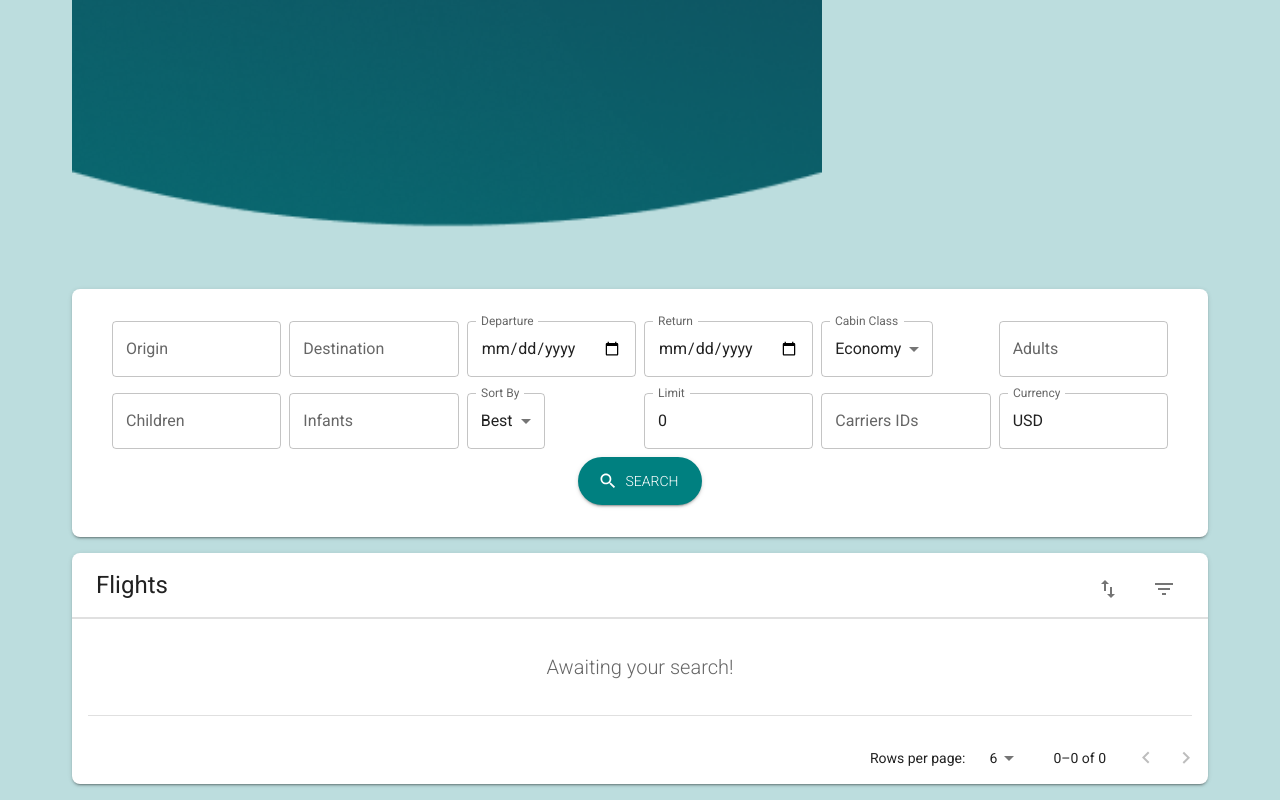
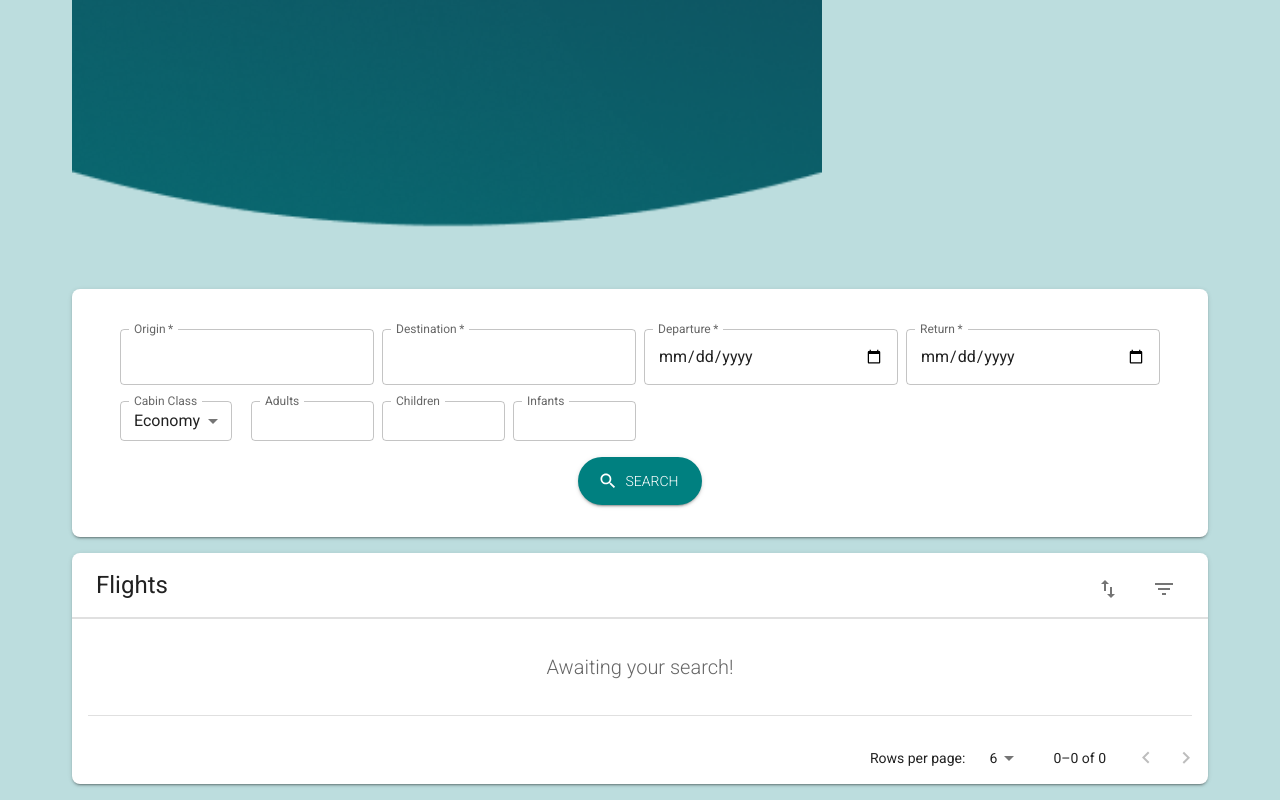
Before and after one commit to VincentAmante/flight-app, a Next.js app: page / in a window 1280 px wide. Shown: the part 2020-2820 px from the top of the page. Built offline with nearby package versions, Linux system fonts and the light colour scheme; what @mui/material-nextjs would draw is missing.

Commit message:
Update SearchForm.tsx
- Adjusted layout

```diff
--- a/components/SearchForm.tsx
+++ b/components/SearchForm.tsx
@@ -8,6 +8,7 @@ import {
     Container,
     Autocomplete,
     MenuItem,
+    Stack
 } from '@mui/material';
 
 import { Search as SearchIcon } from '@mui/icons-material';
@@ -47,7 +48,9 @@ export default function SearchForm(props: SearchFormProps) {
         <Paper elevation={2} sx={{ borderRadius: 2, padding: 2 }}>
             <Container sx={{ py: 2 }}>
                 <form onSubmit={handleSubmit(onSubmit)}>
-                    <Grid2 container rowSpacing={2} columnSpacing={1} columns={{ xs: 2, md: 6 }}>
+                    <Stack>
+                        <Grid2 size={2} sx={{ padding: 1 }}>
+                            <Grid2 container rowSpacing={2} columnSpacing={1} columns={{ xs: 2, md: 4 }}>
                                 <Grid2 size={1}>
                                     <AutocompleteField
                                         label="Origin"
@@ -55,6 +58,7 @@ export default function SearchForm(props: SearchFormProps) {
                                         register={register}
                                         errors={errors}
                                         options={locationOptions}
+                                        required
                                     />
                                 </Grid2>
                                 <Grid2 size={1}>
@@ -64,6 +68,7 @@ export default function SearchForm(props: SearchFormProps) {
                                         register={register}
                                         errors={errors}
                                         options={locationOptions}
+                                        required
                                     />
                                 </Grid2>
                                 <Grid2 size={1}>
@@ -73,6 +78,7 @@ export default function SearchForm(props: SearchFormProps) {
                                         register={register}
                                         errors={errors}
                                         minDate={new Date().toISOString().split('T')[0]}
+                                        required
                                     />
                                 </Grid2>
                                 <Grid2 size={1}>
@@ -82,17 +88,43 @@ export default function SearchForm(props: SearchFormProps) {
                                         register={register}
                                         errors={errors}
                                         minDate={new Date().toISOString().split('T')[0]}
+                                        required
                                     />
                                 </Grid2>
+                            </Grid2>
+                        </Grid2>
+                        {/* <Grid2 size={4} sx={{ pt: 1 }} display='flex' justifyContent='center'>
+                            <Button
+                                type="submit"
+                                variant="contained"
+                                color="primary"
+                                startIcon={<SearchIcon />}
+                                sx={{
+                                    borderRadius: 12,
+                                    fontWeight: 'light',
+                                    paddingY: 1.5,
+                                    paddingX: 3
+                                }}
+                            >
+                                Search
+                            </Button>
+                        </Grid2> */}
+                        <Grid2 size={2} sx={{ padding: 1 }}>
+                            <Grid2 container rowSpacing={2} columnSpacing={1} columns={{ xs: 8, md: 8 }}>
                                 <Grid2 size={1}>
                                     <TextField
                                         label="Cabin Class"
-                                name="cabinClass"
                                         select
                                         defaultValue="economy"
                                         {...register("cabinClass")}
                                         error={!!errors.cabinClass}
                                         helperText={errors.cabinClass?.message || ''}
+                                        slotProps={{
+                                            inputLabel: {
+                                                shrink: true,
+                                            },
+                                        }}
+                                        size="small"
                                     >
                                         <MenuItem value="economy">Economy</MenuItem>
                                         <MenuItem value="premium_economy">Premium Economy</MenuItem>
@@ -103,42 +135,62 @@ export default function SearchForm(props: SearchFormProps) {
                                 <Grid2 size={1}>
                                     <TextField
                                         label="Adults"
-                                name="adults"
                                         type="number"
                                         {...register("adults")}
                                         error={!!errors.adults}
                                         helperText={errors.adults?.message || ''}
+                                        slotProps={{
+                                            inputLabel: {
+                                                shrink: true,
+                                            },
+                                        }}
+                                        size="small"
                                     />
                                 </Grid2>
                                 <Grid2 size={1}>
                                     <TextField
                                         label="Children"
-                                name="childrens"
                                         type="number"
                                         {...register("childrens")}
                                         error={!!errors.childrens}
                                         helperText={errors.childrens?.message || ''}
+                                        slotProps={{
+                                            inputLabel: {
+                                                shrink: true,
+                                            },
+                                        }}
+                                        size="small"
                                     />
                                 </Grid2>
                                 <Grid2 size={1}>
                                     <TextField
                                         label="Infants"
-                                name="infants"
                                         type="number"
                                         {...register("infants")}
                                         error={!!errors.infants}
                                         helperText={errors.infants?.message || ''}
+                                        slotProps={{
+                                            inputLabel: {
+                                                shrink: true,
+                                            },
+                                        }}
+                                        size="small"
                                     />
                                 </Grid2>
-                        <Grid2 size={1}>
+                                {/* <Grid2 size={1}>
                                     <TextField
                                         label="Sort By"
-                                name="sortBy"
                                         select
                                         defaultValue="best"
                                         {...register("sortBy")}
                                         error={!!errors.sortBy}
                                         helperText={errors.sortBy?.message || ''}
+                                        slotProps={{
+                                            inputLabel: {
+                                                shrink: true,
+                                            },
+                                        }}
+                                        size="small"
                                     >
                                         <MenuItem value="best">Best</MenuItem>
                                         <MenuItem value="price_high">Price High</MenuItem>
@@ -149,38 +201,55 @@ export default function SearchForm(props: SearchFormProps) {
                                         <MenuItem value="return_take_off_time">Return Take Off Time</MenuItem>
                                         <MenuItem value="return_landing_time">Return Landing Time</MenuItem>
                                     </TextField>
-                        </Grid2>
-                        <Grid2 size={1}>
+                                </Grid2> */}
+                                {/* <Grid2 size={1}>
                                     <TextField
                                         label="Limit"
-                                name="limit"
                                         type="number"
                                         defaultValue="0"
                                         {...register("limit")}
                                         error={!!errors.limit}
                                         helperText={errors.limit?.message || ''}
+                                        slotProps={{
+                                            inputLabel: {
+                                                shrink: true,
+                                            },
+                                        }}
+                                        size="small"
                                     />
-                        </Grid2>
-                        <Grid2 size={1}>
+                                </Grid2> */}
+                                {/* <Grid2 size={1}>
                                     <TextField
                                         label="Carriers IDs"
-                                name="carriersIds"
                                         {...register("carriersIds")}
                                         error={!!errors.carriersIds}
                                         helperText={errors.carriersIds?.message || ''}
+                                        slotProps={{
+                                            inputLabel: {
+                                                shrink: true,
+                                            },
+                                        }}
+                                        size="small"
                                     />
-                        </Grid2>
-                        <Grid2 size={1}>
+                                </Grid2> */}
+                                {/* <Grid2 size={1}>
                                     <TextField
                                         label="Currency"
-                                name="currency"
                                         defaultValue="USD"
                                         {...register("currency")}
                                         error={!!errors.currency}
                                         helperText={errors.currency?.message || ''}
+                                        slotProps={{
+                                            inputLabel: {
+                                                shrink: true,
+                                            },
+                                        }}
+                                        size="small"
                                     />
+                                </Grid2> */}
                             </Grid2>
                         </Grid2>
+                    </Stack>
                     <Grid2 size={4} sx={{ pt: 1 }} display='flex' justifyContent='center'>
                         <Button
                             type="submit"
@@ -206,12 +275,14 @@ export default function SearchForm(props: SearchFormProps) {
 interface AutocompleteFieldProps {
     label: string;
     name: string;
+    // eslint-disable-next-line @typescript-eslint/no-explicit-any
     register: any;
     errors: FieldErrors;
     options: string[];
+    required?: boolean;
 }
 
-const AutocompleteField = ({ label, name, register, errors, options }: AutocompleteFieldProps) => (
+const AutocompleteField = ({ label, name, register, errors, options, required }: AutocompleteFieldProps) => (
     <Autocomplete
         freeSolo
         disableClearable
@@ -219,11 +290,17 @@ const AutocompleteField = ({ label, name, register, errors, options }: Autocompl
         renderInput={(params) => (
             <TextField
                 {...params}
-                {...register(name)}
+                {...register(name, { required })}
                 label={label}
                 variant="outlined"
                 error={!!errors[name]}
                 helperText={errors[name]?.message || ''}
+                slotProps={{
+                    inputLabel: {
+                        shrink: true,
+                    },
+                }}
+                required={required}
             />
         )}
     />
@@ -232,14 +309,16 @@ const AutocompleteField = ({ label, name, register, errors, options }: Autocompl
 interface DateFieldProps {
     label: string;
     name: string;
+    // eslint-disable-next-line @typescript-eslint/no-explicit-any
     register: any;
     errors: FieldErrors;
     minDate?: string;
+    required?: boolean;
 }
 
-const DateField = ({ label, name, register, errors, minDate }: DateFieldProps) => (
+const DateField = ({ label, name, register, errors, minDate, required }: DateFieldProps) => (
     <TextField
-        {...register(name)}
+        {...register(name, { required })}
         type="date"
         label={label}
         slotProps={{
@@ -253,5 +332,6 @@ const DateField = ({ label, name, register, errors, minDate }: DateFieldProps) =
         fullWidth
         error={!!errors[name]}
         helperText={(errors[name]) ? errors[name].message : ''}
+        required={required}
     />
 );
```
Lines whose indentation alone changed are shown as unchanged.
